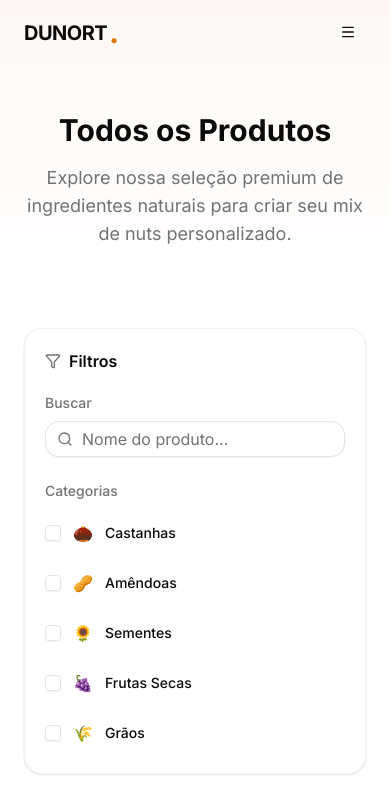
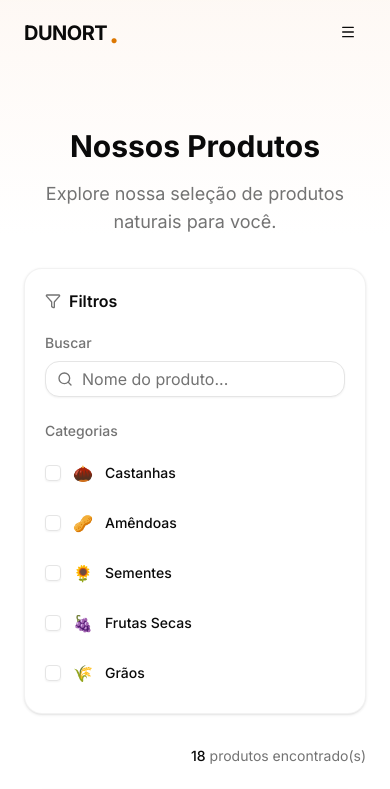
Before and after one commit to profillsbrasil/site-pacotes, a Next.js app: page /todos-produtos in a window 390 px wide. Shown: the top 789 px of the page. Built offline with nearby package versions, Linux system fonts and the light colour scheme; grey boxes are pictures that could not be loaded.

Commit message:
feat: update product page content and styling, replace image asset, and enhance product card error handling

```diff
--- a/app/page.tsx
+++ b/app/page.tsx
@@ -13,7 +13,7 @@ export default function Page() {
         />
         <div className="absolute bottom-0 left-0 w-full h-29 flex flex-col items-center justify-center">
           <Image
-            src="/assets/siluetas/silueta-laranja.png"
+            src="/assets/siluetas/silueta-dark-green.webp"
             alt="Silhueta"
             fill
             className="object-fill"
--- a/app/todos-produtos/_components/product-card.tsx
+++ b/app/todos-produtos/_components/product-card.tsx
@@ -2,7 +2,7 @@
 
 import { motion } from "motion/react";
 import Image from "next/image";
-import { Plus, Check } from "lucide-react";
+import { Plus, Check, ImageOffIcon } from "lucide-react";
 import { Button } from "@/components/ui/button";
 import { Badge } from "@/components/ui/badge";
 import { cn } from "@/lib/utils";
@@ -42,7 +42,7 @@ export function ProductCard({ product, index = 0 }: ProductCardProps) {
       <div className="relative aspect-square overflow-hidden bg-muted">
         {imageError ? (
           <div className="w-full h-full flex items-center justify-center bg-linear-to-br from-primary/10 to-primary/20">
-            <span className="text-5xl">{category?.emoji || "🥜"}</span>
+            <ImageOffIcon className="size-8 text-muted-foreground/70" />
           </div>
         ) : (
           <Image
--- a/app/todos-produtos/page.tsx
+++ b/app/todos-produtos/page.tsx
@@ -32,7 +32,7 @@ export default function TodosProdutosPage() {
   return (
     <main className="min-h-screen bg-background">
       {/* Hero Section */}
-      <section className="relative pt-28 pb-12 lg:pt-32 lg:pb-16 bg-linear-to-b from-primary/5 to-background">
+      <section className="relative pt-32  bg-linear-to-b from-primary/5 to-background">
         <div className="max-w-7xl mx-auto px-6 lg:px-8">
           <motion.div
             initial={{ opacity: 0, y: 20 }}
@@ -41,11 +41,10 @@ export default function TodosProdutosPage() {
             className="text-center max-w-2xl mx-auto"
           >
             <h1 className="text-3xl lg:text-5xl font-bold text-foreground mb-4">
-              Todos os Produtos
+              Nossos Produtos{" "}
             </h1>
             <p className="text-lg text-muted-foreground">
-              Explore nossa seleção premium de ingredientes naturais para criar
-              seu mix de nuts personalizado.
+              Explore nossa seleção de produtos naturais para você.
             </p>
           </motion.div>
         </div>
```
